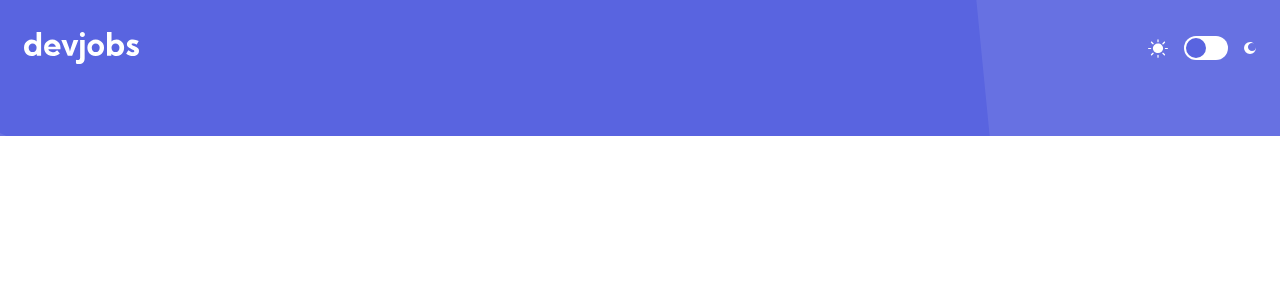
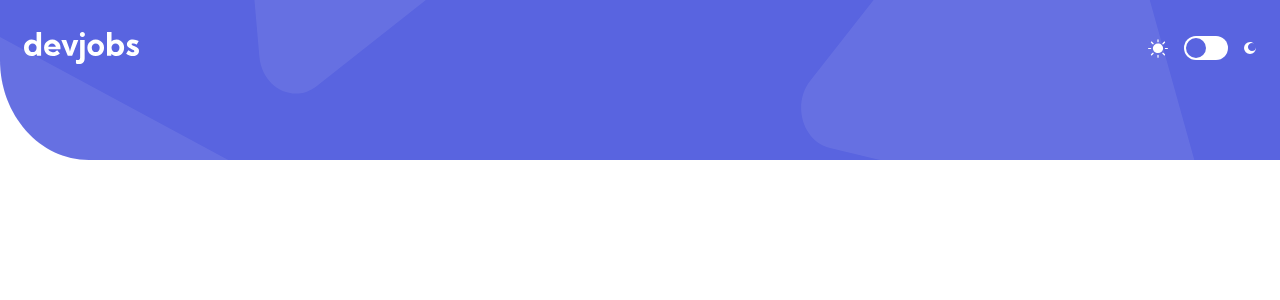
Before and after one commit to david19589/devjobs-web-app, a React (Vite) app: page / in a window 1280 px wide. Shown: the top 300 px of the page. Built offline with nearby package versions, Linux system fonts and the light colour scheme.

Commit message:
added tablet version of background img

```diff
--- a/src/Components/Header/index.tsx
+++ b/src/Components/Header/index.tsx
@@ -1,5 +1,6 @@
 import Logo from "/src/assets/desktop/logo.svg";
 import HeaderBackground from "/src/assets/mobile/bg-pattern-header.svg";
+import HeaderBackgroundTablet from "/src/assets/desktop/bg-pattern-header.svg";
 import SunSvg from "/src/assets/desktop/icon-sun.svg";
 import MoonSvg from "/src/assets/desktop/icon-moon.svg";
 import Toggle from "../Toggle";
@@ -10,10 +11,20 @@ function Header(props: {
 }) {
   return (
     <div>
-      <div
-        className="flex justify-between items-center pt-[32px] pb-[72px] px-[24px] bg-cover"
-        style={{ backgroundImage: `url(${HeaderBackground})` }}
-      >
+      <div className="absolute w-full">
+        <img
+          className="w-full h-[136px] tablet:hidden"
+          src={HeaderBackground}
+          alt="HeaderBackground"
+        />
+        <img
+          className="w-full h-[160px] hidden tablet:flex"
+          src={HeaderBackgroundTablet}
+          alt="HeaderBackgroundTablet"
+        />
+      </div>
+      <div className="relative z-10 pt-[32px] pb-[72px] px-[24px]">
+        <div className="flex justify-between items-center">
           <img src={Logo} alt="Logo" />
           <div className="flex items-center">
             <img src={SunSvg} alt="SunSvg" />
@@ -25,6 +36,7 @@ function Header(props: {
           </div>
         </div>
       </div>
+    </div>
   );
 }
 
```
Lines whose indentation alone changed are shown as unchanged.
